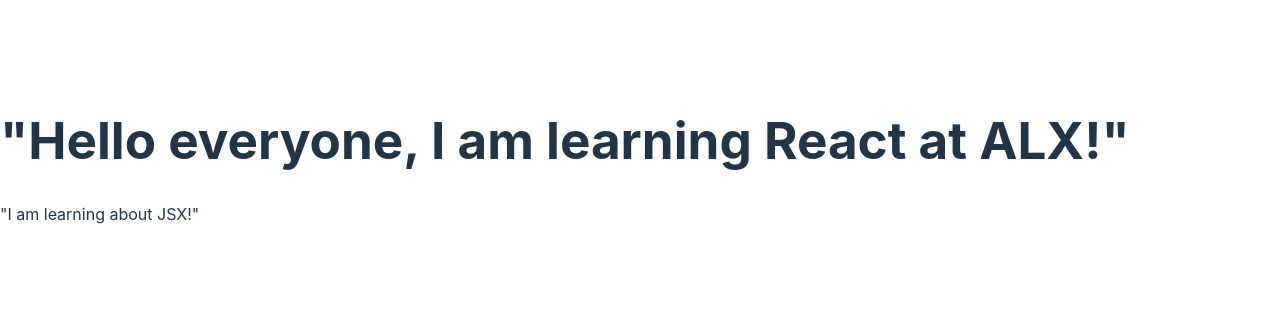
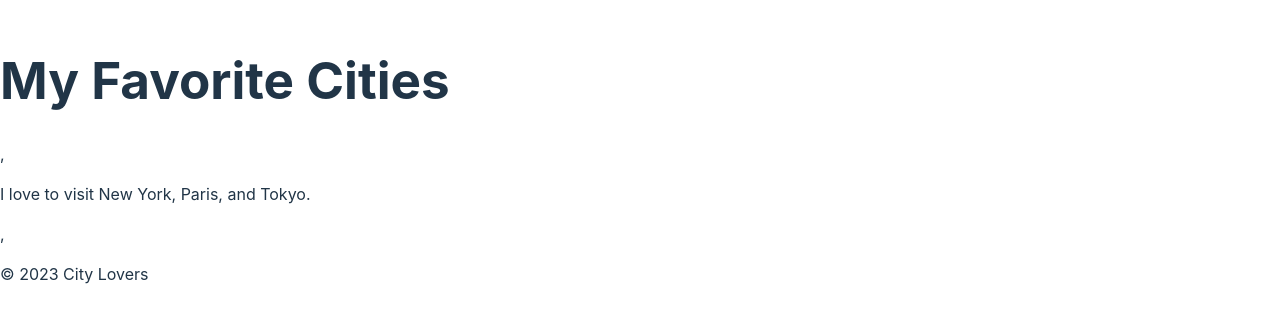
Before and after one commit to Pachotek/alx-fe-reactjs, a React (Vite) app in the folder alx-react-app/: page / in a window 1280 px wide. Shown: the part 240-562 px from the top of the page. Built offline with nearby package versions, Linux system fonts and the light colour scheme.

Commit message:
Added new components in a single react application

```diff
--- a/alx-react-app/src/App.jsx
+++ b/alx-react-app/src/App.jsx
@@ -1,10 +1,12 @@
-import WelcomeMessage from "./components/WelcomeMessage"
+import Header from './Header';
+import MainContent from './MainContent';
+import Footer from './Footer';
 
 
 function App() {
   return(
     <>
-    <WelcomeMessage />
+   <Header />, <MainContent />,  <Footer />
     </>
   )
 }
--- /dev/null
+++ b/alx-react-app/src/Footer.jsx
@@ -0,0 +1,9 @@
+
+function Footer() {
+    return(
+    <footer>
+        <p>© 2023 City Lovers</p>
+    </footer>
+    );
+}
+export default Footer;
--- /dev/null
+++ b/alx-react-app/src/Header.jsx
@@ -0,0 +1,8 @@
+function Header() {
+    return(
+    <header>
+        <h1>My Favorite Cities</h1>
+    </header>
+    );
+}
+export default Header;
--- /dev/null
+++ b/alx-react-app/src/MainContent.jsx
@@ -0,0 +1,9 @@
+
+function MainContent() {
+    return(
+    <main>
+     <p>I love to visit New York, Paris, and Tokyo.</p>
+    </main>
+    );
+}
+export default MainContent;
```
